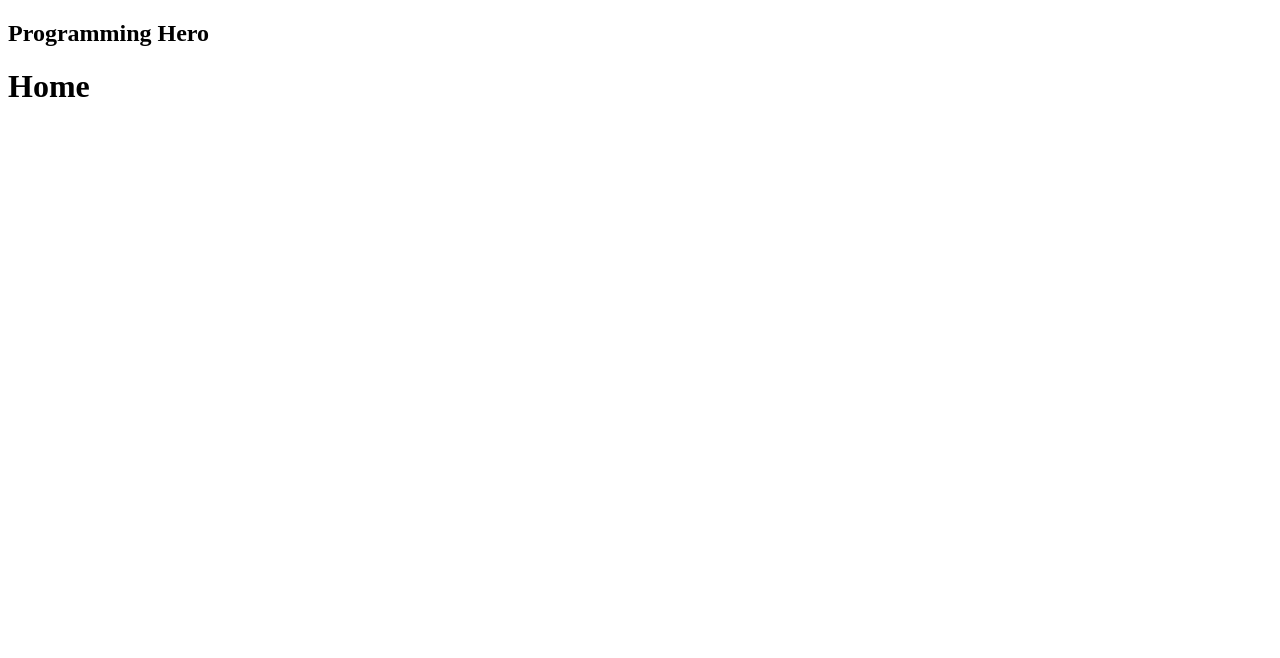
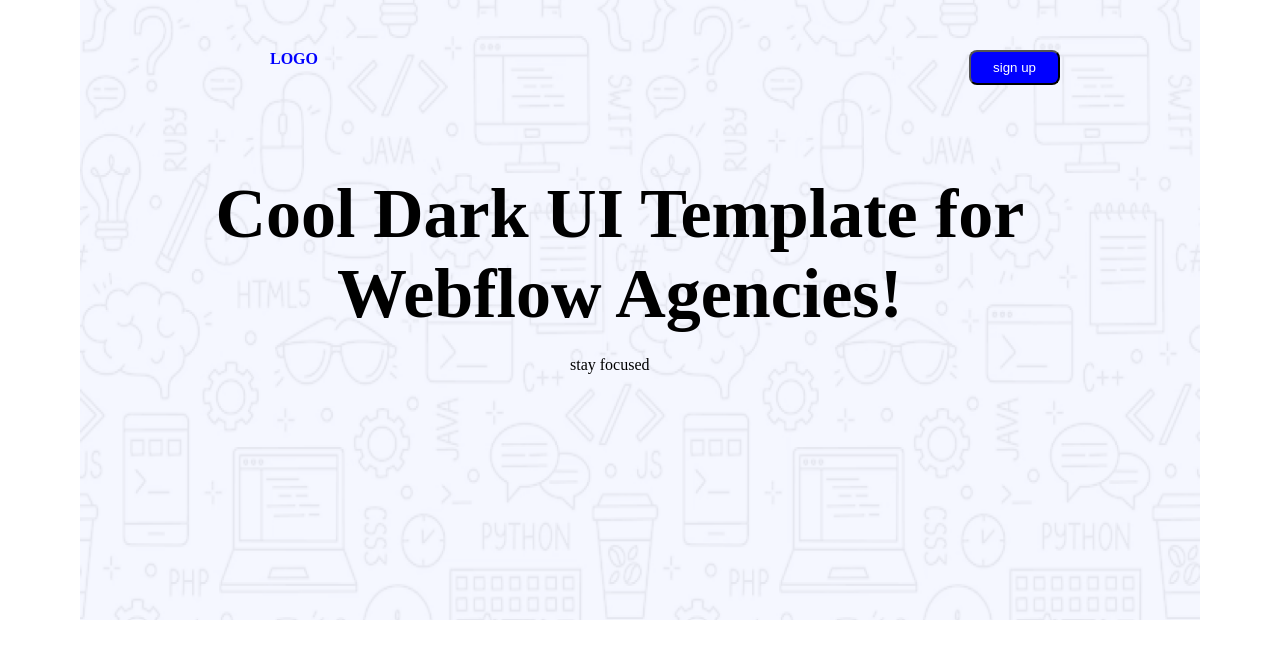
Before and after one commit to Asaaduzzaman/phassignment1.0, a plain HTML site: page index.html in a window 1280 px wide. Drawn offline with Linux system fonts and the light colour scheme.

Commit message:
navbar section complete

```diff
--- a/index.html
+++ b/index.html
@@ -4,11 +4,18 @@
     <meta charset="UTF-8">
     <meta name="viewport" content="width=device-width, initial-scale=1.0">
     <title>ph assignment one</title>
+    <link rel="stylesheet" href="./ph10.css">
 </head>
 <body>
     <main>
-        <h2>Programming Hero </h2>
-        <h1>Home</h1>
+        <div class="container container2">
+            <img src="./Assets/Hero-bg.png" width="100%" alt="">
+            <div class="left1">LOGO</div>
+            <div class="right1"><button>sign up</button></div>
+            <div class="left2" left2>Cool Dark UI Template for Webflow Agencies!</div>
+             <div class="center">stay focused</div>
+        </div>
+
     </main>
 
 </body>
--- a/ph10.css
+++ b/ph10.css
@@ -0,0 +1,53 @@
+*{
+    box-sizing: border-box;
+
+}
+    *{
+        margin: 0%;
+        padding:0%;
+    }
+
+.container2{
+    width: 1240px;
+    margin:auto;
+}
+.container{
+    position: relative;
+    text-align: center;
+}
+.container img{
+    width: 1120px ;
+    height: 620px;
+}
+.left1{
+    position: absolute;
+    top: 50px;
+    left: 250px;
+    font-weight: 700;
+    color: blue;
+}
+  .right1 button{
+    position: absolute;
+    top: 50px;
+    right: 200px;
+    font-weight: 400;
+    color: white;
+    background-color: blue;
+    border-radius: 8px;
+    padding: 8px 22px;
+  }
+  .left2{
+    position:absolute;
+    bottom: 300px;
+    left: 150px;
+    font-weight: 900;
+    font-size: 70px;
+    width: 900px;
+    height: 150px;
+
+  }
+  .center{
+    position: absolute;
+    bottom: 250px;
+    left: 550px;
+  }
```
Also changed, not shown: Assets/Hero-bg.png (added), Assets/avatar.png (added), Assets/icon-star.png (added), Assets/wc-big.png (added), Assets/wc-mini.png (added).
